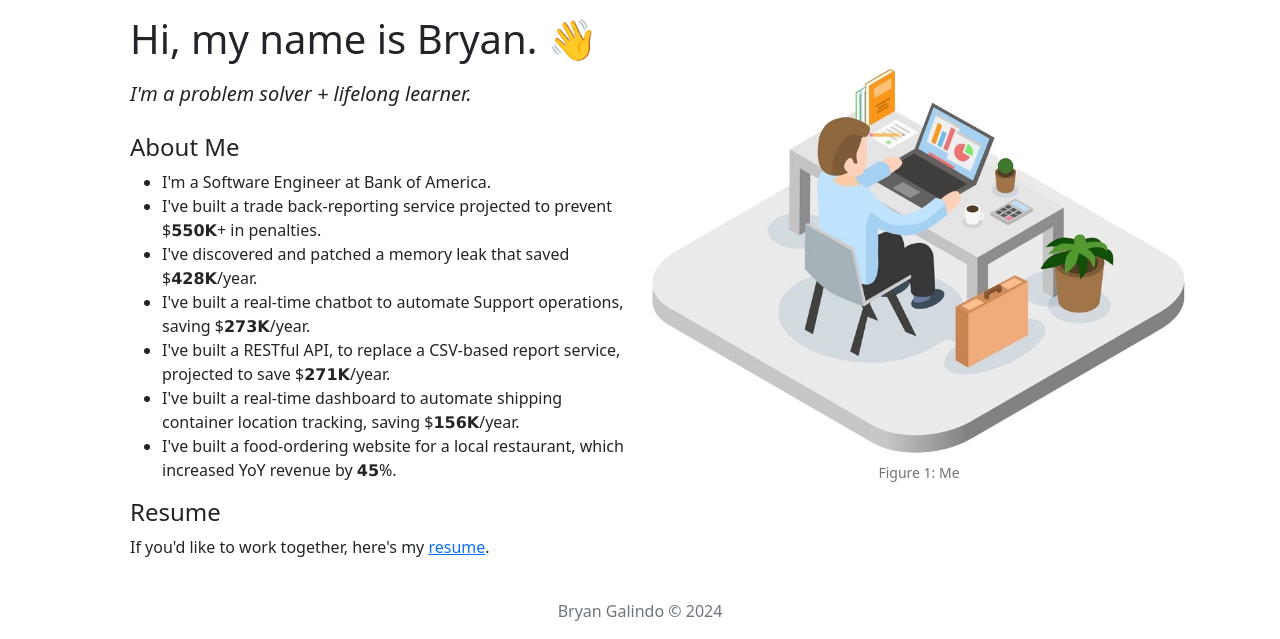
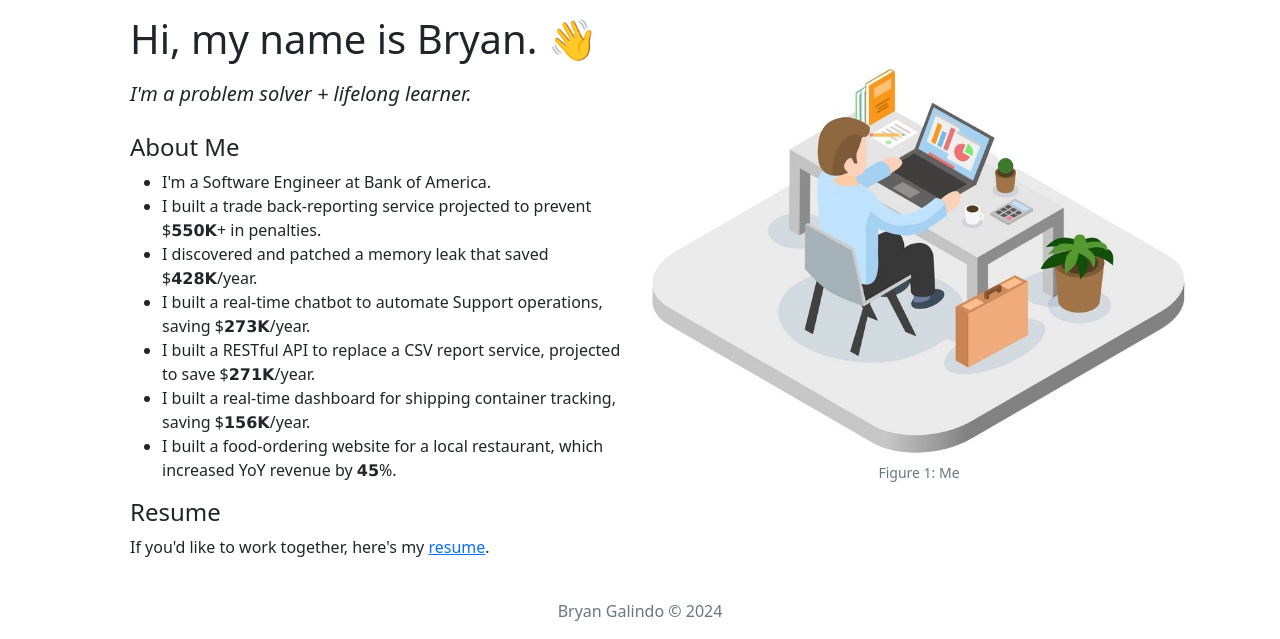
Before and after one commit to bryangalindo/bryan_galindo, a Flask app: page / in a window 1280 px wide. Shown: the part 183-822 px from the top of the page. Run offline with Flask 2, Linux system fonts and the light colour scheme; some libraries are stand-ins or nearby versions.

Commit message:
update accomplishments

```diff
--- a/webapp/templates/home.html
+++ b/webapp/templates/home.html
@@ -79,12 +79,12 @@
                     <h4>About Me</h4>
                     <ul>
                         <li>I'm a Software Engineer at Bank of America.</li>
-                        <li>I've built a trade back-reporting service projected to prevent $𝟱𝟱𝟬𝗞+ in penalties.</li>
-                        <li>I've discovered and patched a memory leak that saved $𝟰𝟮𝟴𝗞/year.</li>
-                        <li>I've built a real-time chatbot to automate Support operations, saving $𝟮𝟳𝟯𝗞/year.</li>
-                        <li>I've built a RESTful API, to replace a CSV-based report service, projected to save $𝟮𝟳𝟭𝗞/year.</li>
-                        <li>I've built a real-time dashboard to automate shipping container location tracking, saving $𝟭𝟱𝟲𝗞/year.</li>
-                        <li>I've built a food-ordering website for a local restaurant, which increased YoY revenue by 𝟰𝟱%.</li>
+                        <li>I built a trade back-reporting service projected to prevent $𝟱𝟱𝟬𝗞+ in penalties.</li>
+                        <li>I discovered and patched a memory leak that saved $𝟰𝟮𝟴𝗞/year.</li>
+                        <li>I built a real-time chatbot to automate Support operations, saving $𝟮𝟳𝟯𝗞/year.</li>
+                        <li>I built a RESTful API to replace a CSV report service, projected to save $𝟮𝟳𝟭𝗞/year.</li>
+                        <li>I built a real-time dashboard for shipping container tracking, saving $𝟭𝟱𝟲𝗞/year.</li>
+                        <li>I built a food-ordering website for a local restaurant, which increased YoY revenue by 𝟰𝟱%.</li>
                     </ul>
                 </section>
                 <section id="resume">
```
